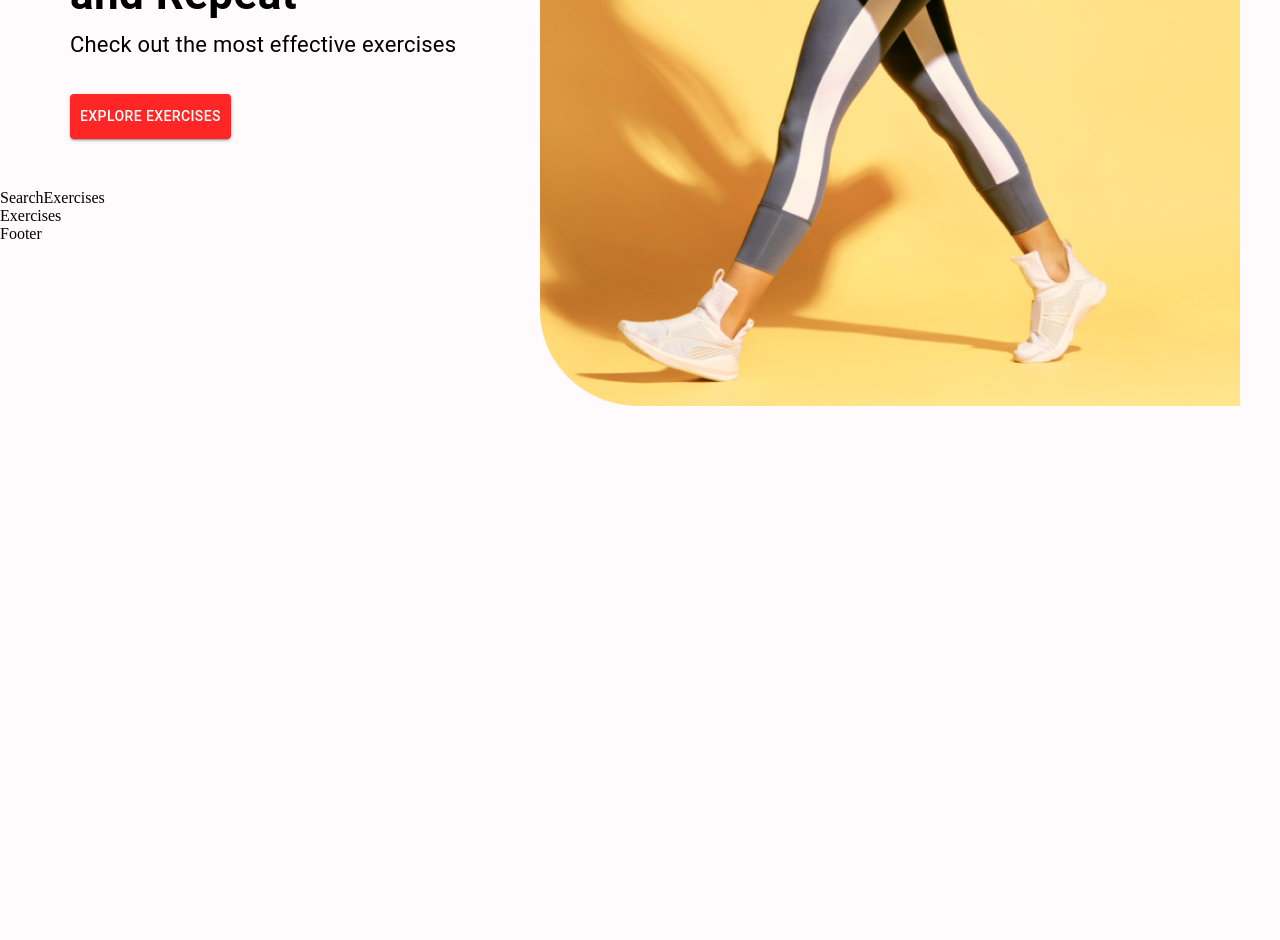
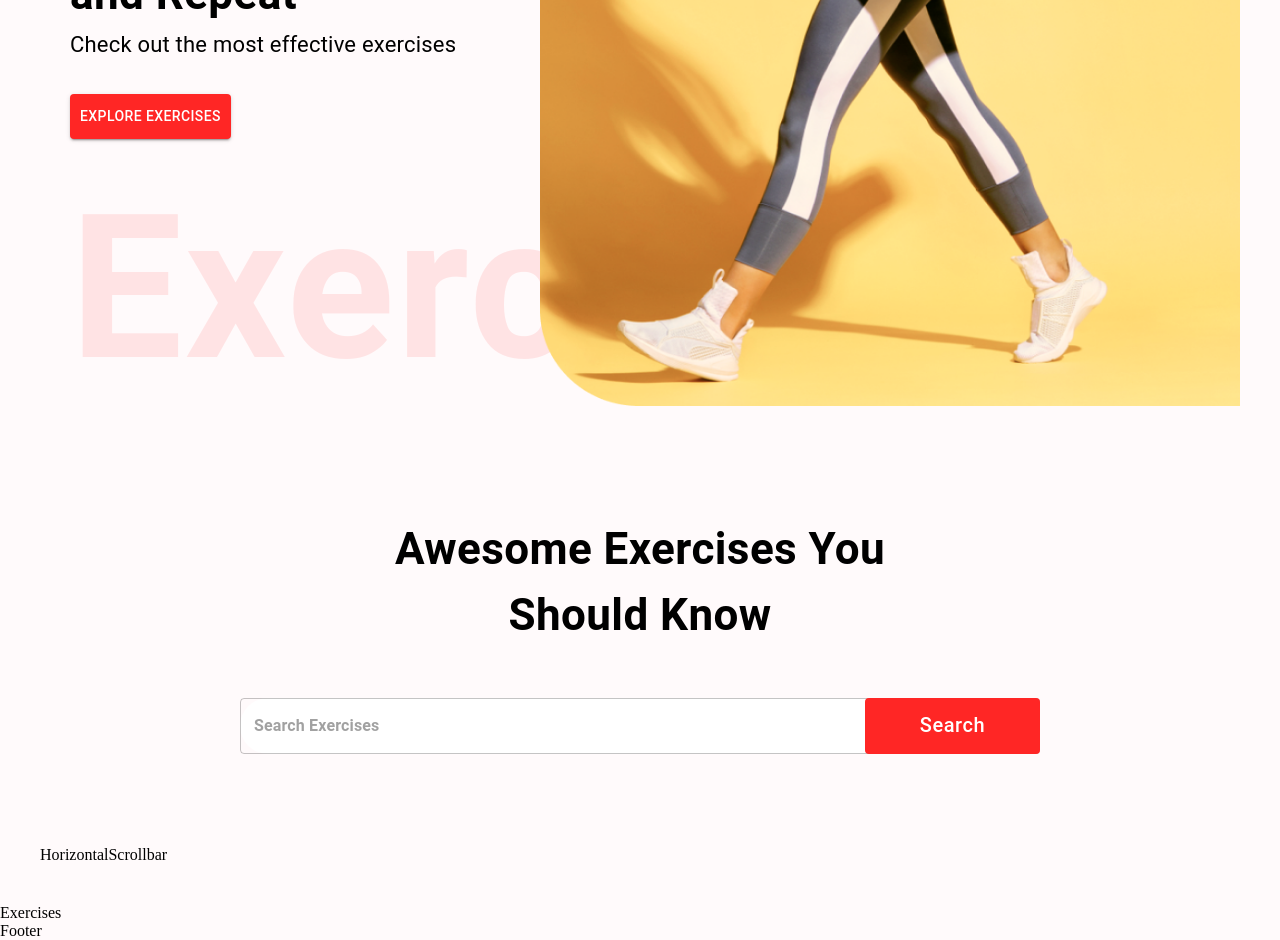
Before and after one commit to Mezin24/fitness-app-RapidAPI, a React (Vite) app: page / in a window 1280 px wide. Shown: the part 460-1400 px from the top of the page. Before the commit the page ends 866 px from the top, so only its background shows below. Built offline with nearby package versions, Linux system fonts and the light colour scheme; no server answers.

Commit message:
add search component and fetching the data

```diff
--- a/src/components/HeroBanner.tsx
+++ b/src/components/HeroBanner.tsx
@@ -33,11 +33,15 @@ export const HeroBanner = () => {
       </Button>
       <Typography
         fontWeight={600}
-        color='#ff2625'
-        sx={{ opacity: 0.1, display: { lg: 'block', xs: 'none' } }}
-        mb='23px'
-        mt='30px'
-      ></Typography>
+        color='#FF2625'
+        sx={{
+          opacity: '0.1',
+          display: { lg: 'block', xs: 'none' },
+          fontSize: '200px',
+        }}
+      >
+        Exercise
+      </Typography>
       <img src={HeroBannerImg} alt='banner' className='hero-banner-img' />
     </Box>
   );
--- /dev/null
+++ b/src/components/HorizontalScrollbar.tsx
@@ -0,0 +1,7 @@
+interface HorizontalScrollbarProps {
+  data: string[];
+}
+
+export const HorizontalScrollbar = ({ data }: HorizontalScrollbarProps) => {
+  return <div>HorizontalScrollbar</div>;
+};
--- a/src/components/SearchExercises.tsx
+++ b/src/components/SearchExercises.tsx
@@ -1,3 +1,99 @@
+import { useState, useCallback, useEffect } from 'react';
+import { Box, Button, Stack, TextField, Typography } from '@mui/material';
+import {
+  BODY_PEARTS_URL,
+  EXERCISES_OPTIONS,
+  EXERCISES_URL,
+  fetchData,
+} from '../utils/fetchData';
+import { Exercise } from '../types';
+import { HorizontalScrollbar } from './HorizontalScrollbar';
+
 export const SearchExercises = () => {
-  return <div>SearchExercises</div>;
+  const [search, setSearch] = useState('');
+  const [exercises, setExercises] = useState<Exercise[]>([]);
+  const [bodyParts, setBodyParts] = useState<string[]>([]);
+
+  const handleSearch = useCallback(async () => {
+    if (!search) return;
+    const exerciseData: Exercise[] = await fetchData(
+      EXERCISES_URL,
+      EXERCISES_OPTIONS
+    );
+
+    const searchedExercises = exerciseData.filter(
+      (exercise) =>
+        exercise.name.toLowerCase().includes(search) ||
+        exercise.bodyPart.toLowerCase().includes(search) ||
+        exercise.equipment.toLowerCase().includes(search) ||
+        exercise.target.toLowerCase().includes(search)
+    );
+
+    setSearch('');
+    setExercises(searchedExercises);
+  }, [search]);
+
+  useEffect(() => {
+    const fetchedExerciseData = async () => {
+      const bodyParts: string[] = await fetchData(
+        BODY_PEARTS_URL,
+        EXERCISES_OPTIONS
+      );
+      if (!bodyParts) return;
+      setBodyParts(['all', ...bodyParts]);
+    };
+
+    fetchedExerciseData();
+  }, []);
+
+  return (
+    <Stack alignItems={'center'} justifyContent='center' mt='37px' p='20px'>
+      <Typography
+        fontWeight={700}
+        sx={{
+          fontSize: { lg: '44px', xs: '30px' },
+        }}
+        mb='50px'
+        textAlign='center'
+      >
+        Awesome Exercises You <br /> Should Know
+      </Typography>
+      <Box position='relative' mb='72px'>
+        <TextField
+          value={search}
+          onChange={(e) => setSearch(e.target.value.toLocaleLowerCase())}
+          placeholder='Search Exercises'
+          type='text'
+          sx={{
+            input: { fontWeight: 700, border: 'none', borderRadius: '4px' },
+            width: {
+              lg: '800px',
+              xs: '350px',
+            },
+            backgroundColor: '#fff',
+            borderRadius: '40px',
+          }}
+        />
+        <Button
+          onClick={handleSearch}
+          className='search-btn'
+          sx={{
+            bgcolor: '#ff2625',
+            color: '#fff',
+            textTransform: 'none',
+            width: { lg: '175px', xs: '80px' },
+            fontSize: { lg: '20px', xs: '14px' },
+            height: '56px',
+            position: 'absolute',
+            right: 0,
+          }}
+        >
+          Search
+        </Button>
+      </Box>
+      <Box sx={{ position: 'relative', width: '100%', p: '20px' }}>
+        <HorizontalScrollbar data={bodyParts} />
+      </Box>
+    </Stack>
+  );
 };
--- /dev/null
+++ b/src/types/index.ts
@@ -0,0 +1,10 @@
+export interface Exercise {
+  bodyPart: string;
+  equipment: string;
+  gifUrl: string;
+  id: string;
+  name: string;
+  target: string;
+  secondaryMuscles: string[];
+  instructions: string[];
+}
--- /dev/null
+++ b/src/utils/fetchData.ts
@@ -0,0 +1,18 @@
+export const EXERCISES_URL =
+  'https://exercisedb.p.rapidapi.com/exercises?limit=1000';
+
+export const BODY_PEARTS_URL =
+  'https://exercisedb.p.rapidapi.com/exercises/bodyPartList';
+
+export const EXERCISES_OPTIONS = {
+  method: 'GET',
+  headers: {
+    'X-RapidAPI-Key': import.meta.env.VITE_RAPID_API_KEY,
+    'X-RapidAPI-Host': 'exercisedb.p.rapidapi.com',
+  },
+};
+
+export const fetchData = async (url: string, options: RequestInit) => {
+  const response = await fetch(url, options);
+  return response.json();
+};
```
